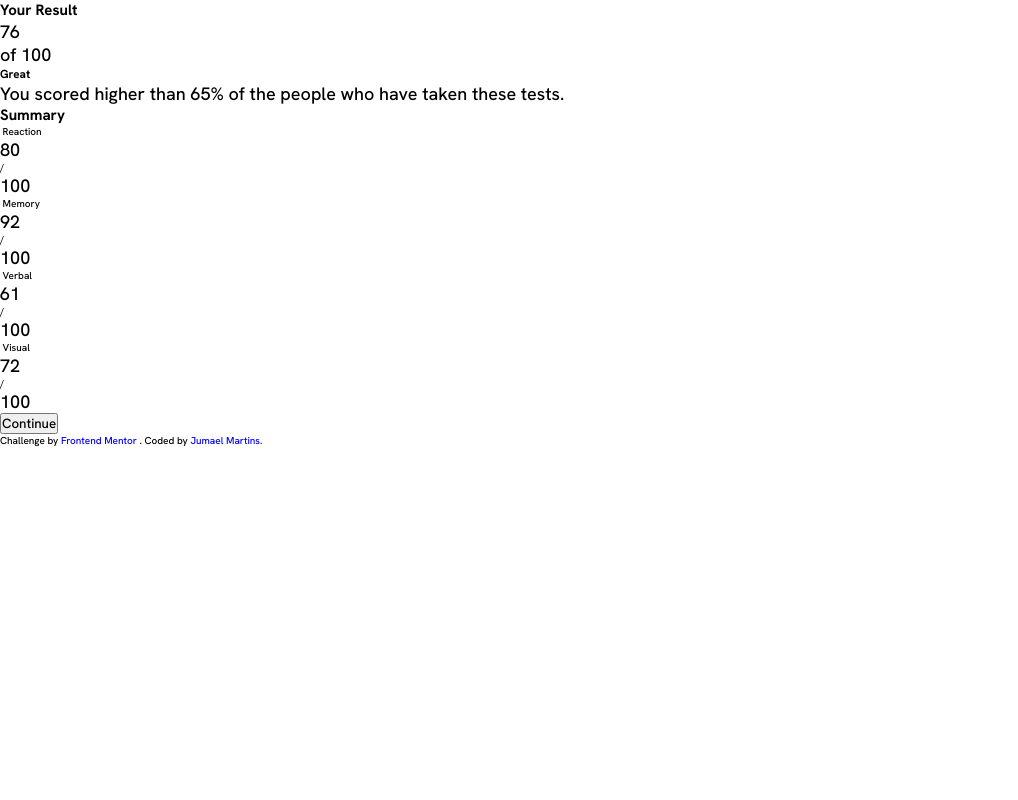
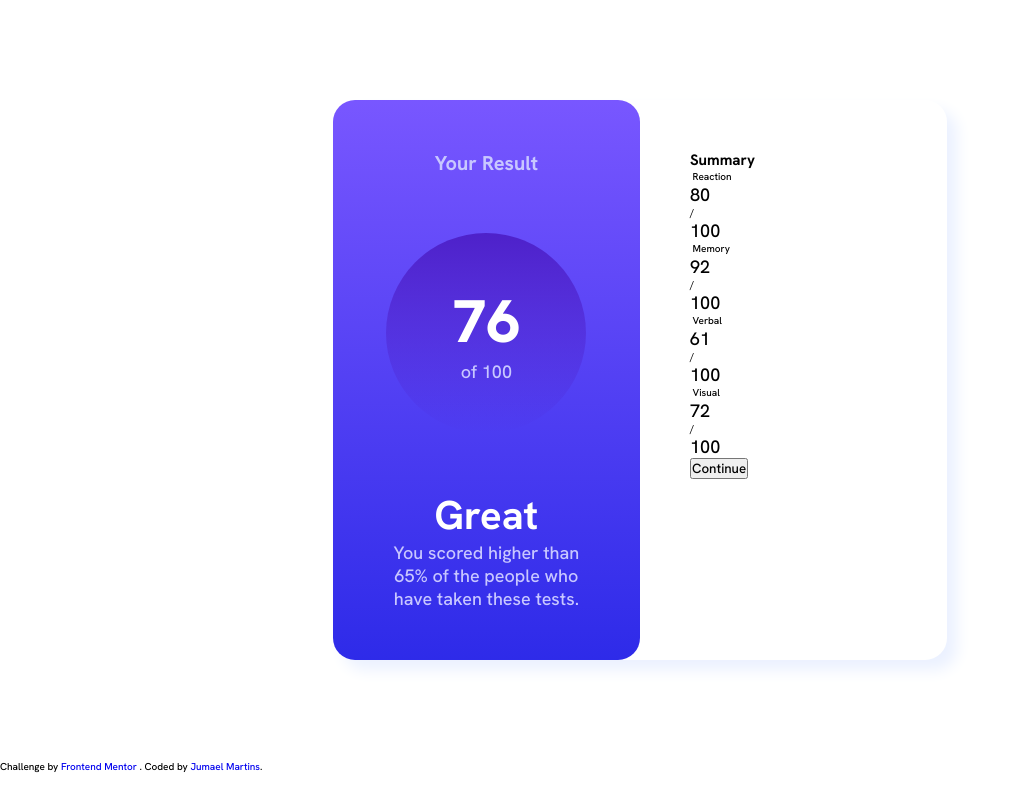
Before and after one commit to jumaelmartins/Frontend-Mentor--Results-summary-component, a website built with Vite: page index.html in a window 1280 px wide. Shown: the whole page, without its empty margins (0-1018 px from the left). Built offline with nearby package versions, Linux system fonts and the light colour scheme.

Commit message:
Sessão Results Estilizada.

```diff
--- a/index.html
+++ b/index.html
@@ -17,7 +17,7 @@
     <main>
       <h1></h1>
 
-      <section>
+      <section class="results">
         <h2>Your Result</h2>
         <div>
           <p>76</p>
@@ -33,9 +33,7 @@
 
       </section>
 
-      <h2></h2>
-
-      <section>
+      <section class="summary">
         <h2>Summary</h2>
         <ul>
           <li>
--- a/src/assets/styles/partials/_base.scss
+++ b/src/assets/styles/partials/_base.scss
@@ -25,3 +25,65 @@ html {
         }
     }
 }
+
+main {
+    max-width: 48%;
+    height: 70vh;
+    margin: 10rem auto;
+    display: grid;
+
+    grid-template-columns: 1fr 1fr;
+
+    border-radius: 2.2rem;
+
+    box-shadow: 1rem 1rem 1.5rem 0 map-get(variables.$neutralColors, "paleBlue");
+    h1 {
+        display: none;
+    }
+
+    .results {
+        padding: 5rem;
+        border-radius: 2.2rem;
+        background: linear-gradient(map-get(variables.$gradientColors, "lightBlueOne"), map-get(variables.$gradientColors, "royalBlueOne"));
+        display: flex;
+        flex-direction: column;
+    }
+
+    .summary {
+        padding: 5rem;
+    }
+}
+
+.results {
+    color: map-get(variables.$neutralColors,"lightLavender");
+    align-items: center;
+    justify-content: space-between;
+    text-align: center;
+    h2 {
+        font-size: 2rem;
+    }
+
+    div {
+
+        display: flex;
+        flex-direction: column;
+        background: linear-gradient(map-get(variables.$gradientColors, "violetBlue"), map-get(variables.$gradientColors, "persianBlue"));
+        border-radius: 100%;
+        align-items: center;
+        justify-content: center;
+
+        height: 20rem;
+        width: 20rem;
+
+        :nth-child(1){
+            font-size: 6rem;
+            color: map-get(variables.$neutralColors, "whiteColor");
+            font-weight: 800;
+        }
+    }
+
+    h3 {
+        color: map-get(variables.$neutralColors, "whiteColor");
+        font-size: 4rem;
+    }
+}
--- a/src/assets/styles/partials/_variables.scss
+++ b/src/assets/styles/partials/_variables.scss
@@ -1,3 +1,4 @@
+@use "sass:map";
 
 $primaryColors: (
      lightRed: hsl(0, 100%, 67%),
@@ -7,14 +8,14 @@ $primaryColors: (
 );
 
 $gradientColors: (
-    lightBlue:hsl(252, 100%, 67%),
-    royalBlue:hsl(241, 81%, 54%),
+    lightBlueOne:hsl(252, 100%, 67%),
+    royalBlueOne:hsl(241, 81%, 54%),
     violetBlue:hsla(256, 72%, 46%, 1),
     persianBlue:hsla(241, 72%, 46%, 0)
 );
 
 $neutralColors:(
-    white: hsl(0, 0%, 100%),
+    whiteColor: hsl(0, 0%, 100%),
     paleBlue:hsl(221, 100%, 96%),
     lightLavender:hsl(241, 100%, 89%),
     darkGrayBlue: hsl(224, 30%, 27%)
```
Also changed, not shown: Passo a Passo.md (+3 -0 lines).
